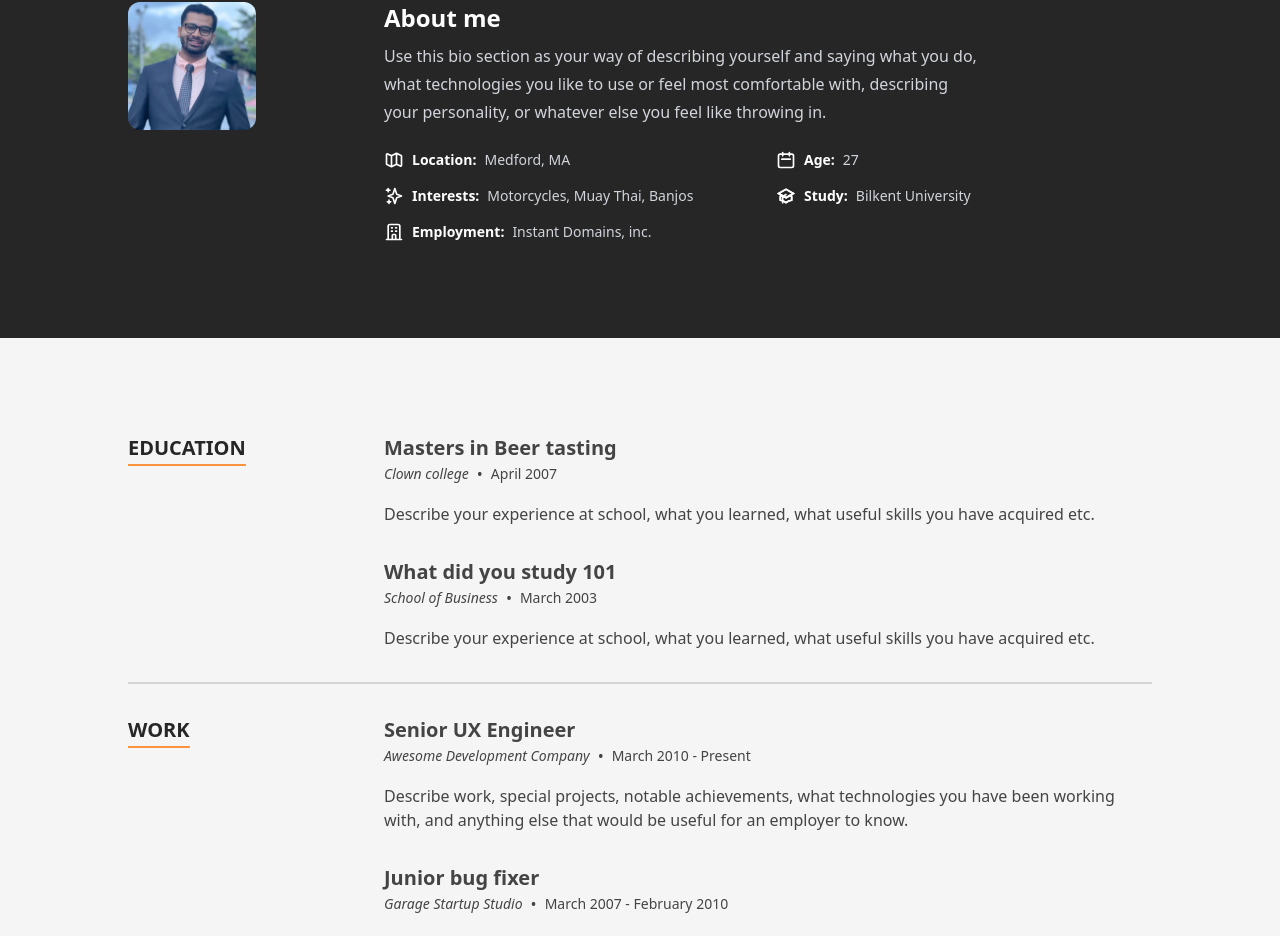
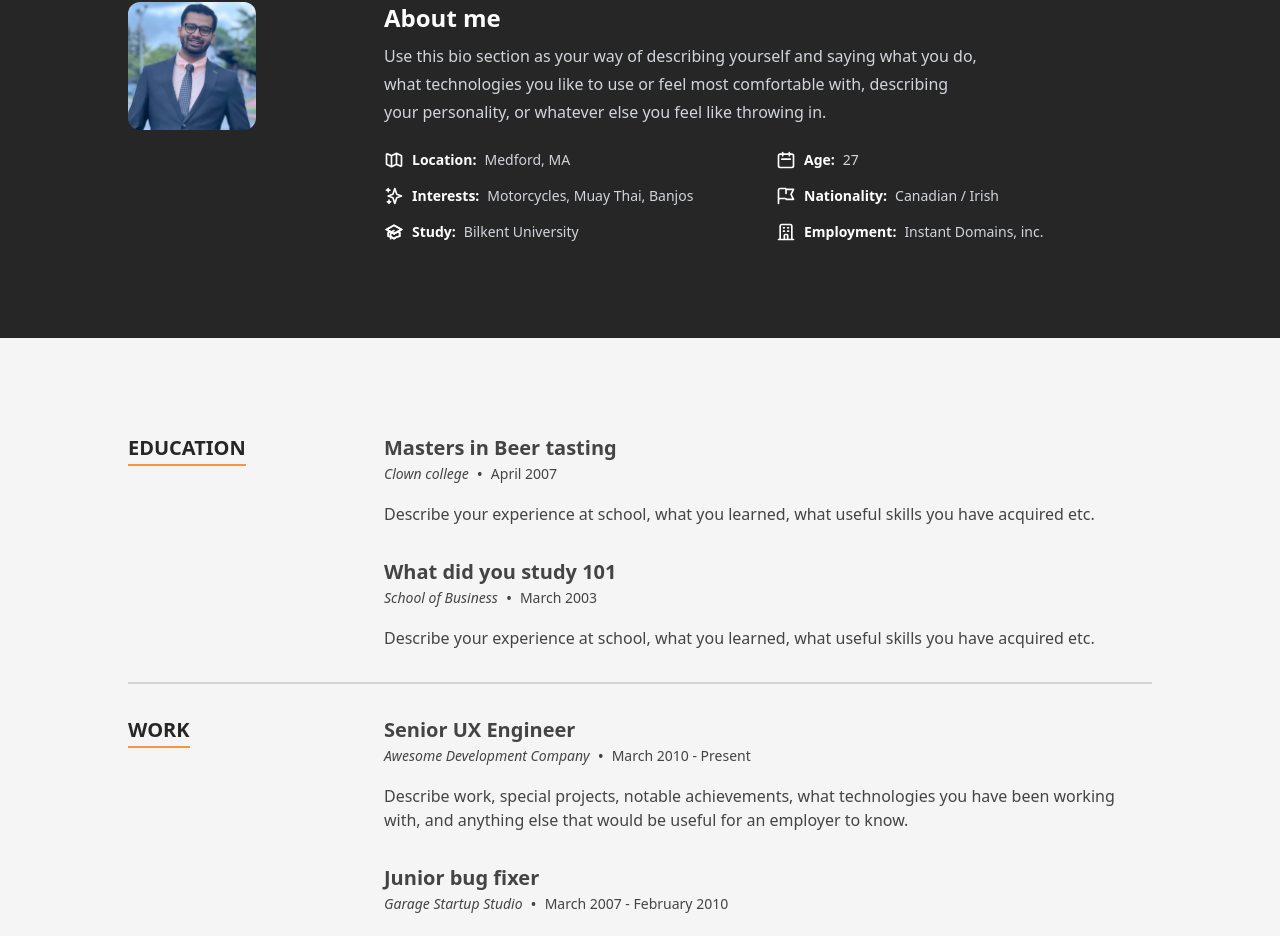
Before and after one commit to zaidikumail/kumailzaidi, a Next.js app: page / in a window 1280 px wide. Shown: the part 894-1830 px from the top of the page. Built offline with nearby package versions, Linux system fonts and the light colour scheme.

Commit message:
Update data.tsx

```diff
--- a/src/data/data.tsx
+++ b/src/data/data.tsx
@@ -108,6 +108,7 @@ export const aboutData: About = {
     {label: 'Location', text: 'Medford, MA', Icon: MapIcon},
     {label: 'Age', text: '27', Icon: CalendarIcon},
     {label: 'Interests', text: 'Motorcycles, Muay Thai, Banjos', Icon: SparklesIcon},
+    {label: 'Nationality', text: 'Canadian / Irish', Icon: FlagIcon},
     {label: 'Study', text: 'Bilkent University', Icon: AcademicCapIcon},
     {label: 'Employment', text: 'Instant Domains, inc.', Icon: OfficeBuildingIcon},
   ],
```
